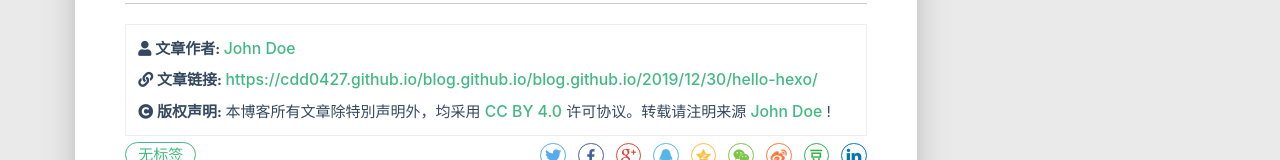
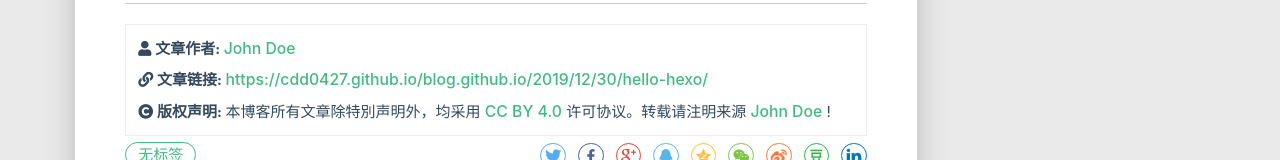
Before and after one commit to cdd0427/cdd0427.github.io, a plain HTML site: page 2019/12/30/hello-hexo/index.html in a window 1280 px wide. Shown: the part 398-558 px from the top of the page. Drawn offline with Linux system fonts and the light colour scheme; some packages are replaced by stand-ins of ours; files that its build step writes are made by us from their sources; no server answers; a script that the page names is missing.

Commit message:
Site updated: 2019-12-30 18:23:35

```diff
--- a/2019/12/30/hello-hexo/index.html
+++ b/2019/12/30/hello-hexo/index.html
@@ -469,7 +469,7 @@
                     </i>
                 </span>
                 <span class="reprint-info">
-                    <a href="https://cdd0427.github.io/blog.github.io" rel="external nofollow noreferrer">John Doe</a>
+                    <a href="https://cdd0427.github.io" rel="external nofollow noreferrer">John Doe</a>
                 </span>
             </div>
             <div class="reprint__type">
@@ -479,7 +479,7 @@
                     </i>
                 </span>
                 <span class="reprint-info">
-                    <a href="https://cdd0427.github.io/blog.github.io/blog.github.io/2019/12/30/hello-hexo/">https://cdd0427.github.io/blog.github.io/blog.github.io/2019/12/30/hello-hexo/</a>
+                    <a href="https://cdd0427.github.io/blog.github.io/2019/12/30/hello-hexo/">https://cdd0427.github.io/blog.github.io/2019/12/30/hello-hexo/</a>
                 </span>
             </div>
             <div class="reprint__notice">
@@ -492,7 +492,7 @@
                     本博客所有文章除特別声明外，均采用
                     <a href="https://creativecommons.org/licenses/by/4.0/deed.zh" rel="external nofollow noreferrer" target="_blank">CC BY 4.0</a>
                     许可协议。转载请注明来源
-                    <a href="https://cdd0427.github.io/blog.github.io" target="_blank">John Doe</a>
+                    <a href="https://cdd0427.github.io" target="_blank">John Doe</a>
                     !
                 </span>
             </div>
@@ -891,7 +891,7 @@ code[class*="language-"], pre[class*="language-"] { white-space: pre !important;
         <div class="col s12 m8 l8 copy-right">
             Copyright&nbsp;&copy;
             <span id="year">2019</span>
-            <a href="https://cdd0427.github.io/blog.github.io" target="_blank">John Doe</a>
+            <a href="https://cdd0427.github.io" target="_blank">John Doe</a>
             |&nbsp;Powered by&nbsp;<a href="https://hexo.io/" target="_blank">Hexo</a>
             |&nbsp;Theme&nbsp;<a href="https://github.com/blinkfox/hexo-theme-matery" target="_blank">Matery</a>
             <br>
```
Also changed, not shown: 2019/12/30/hello-world/index.html (+4 -4 lines), about/index.html (+1 -1 lines), archives/2019/12/index.html (+1 -1 lines), archives/2019/index.html (+1 -1 lines), archives/index.html (+1 -1 lines), categories/index.html (+1 -1 lines), index.html (+1 -1 lines), tags/index.html (+1 -1 lines).
